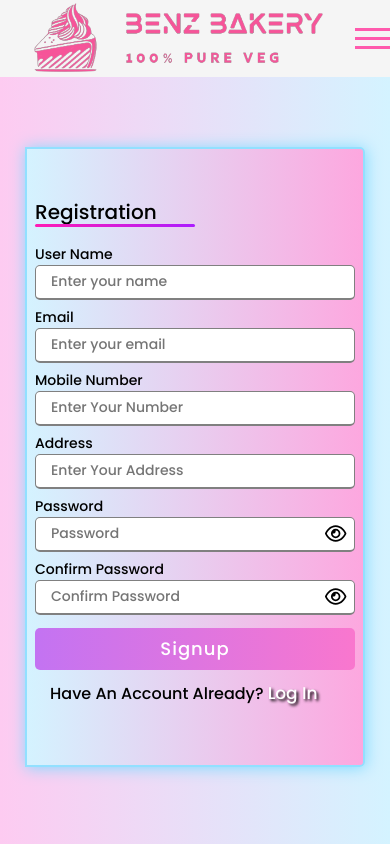
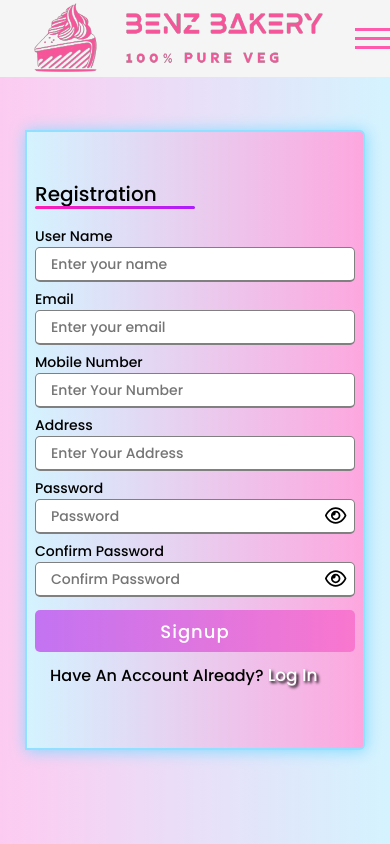
Before and after one commit to akashyadav2000/benzbakery-web-app, a React (Vite) app: page /benzbakery-web-app/Signup in a window 390 px wide. Shown: the top 844 px of the page. Built offline with nearby package versions, Linux system fonts and the light colour scheme; a web font is replaced by a local one.

Commit message:
responsive:remove top padding 35px 415px

```diff
--- a/src/App.css
+++ b/src/App.css
@@ -540,7 +540,7 @@ header .user-cart {
   }
 
   .cake-coll{
-    height:16rem;
+    height:16.5rem;
     margin:2.5rem 1rem 0.1rem;
   }
 
--- a/src/components/Signup/Signup.css
+++ b/src/components/Signup/Signup.css
@@ -224,7 +224,7 @@ input[type=text]::-webkit-outer-spin-button {
   @media only screen and (max-width: 415px) {
 
     .container{
-        padding-top: 70px;
+        padding-top: 35px;
     }
 
 .register-container{
```
